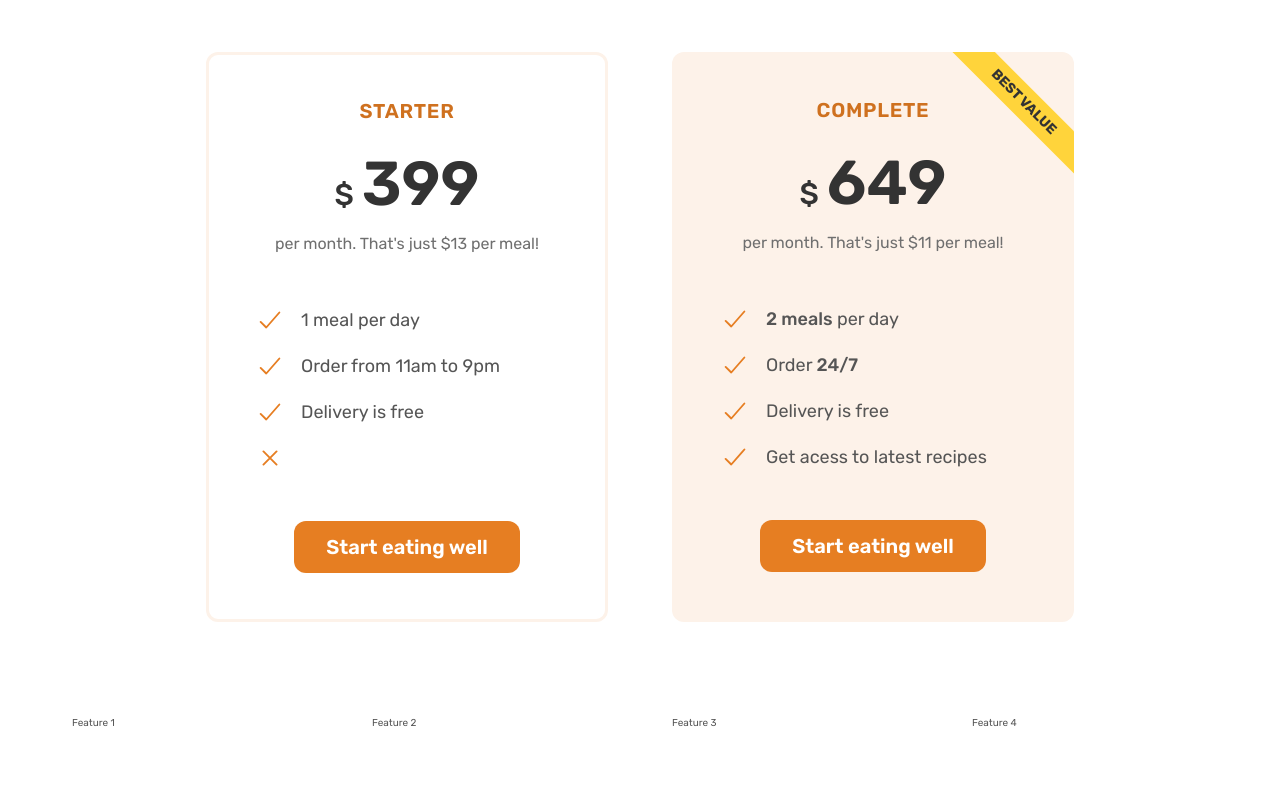
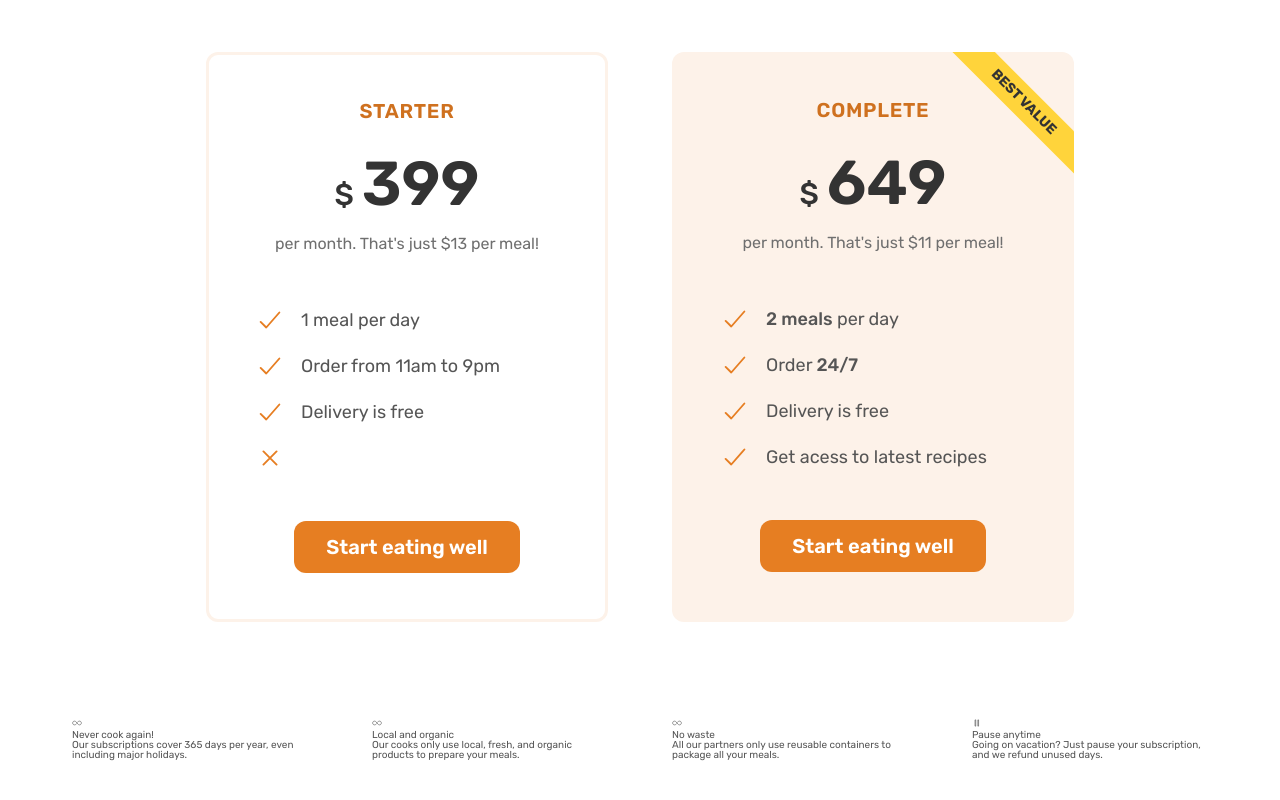
Before and after one commit to maxsplawski/omnifoodLandinPage, a plain HTML site: page index.html in a window 1280 px wide. Shown: the part 4883-5683 px from the top of the page. Drawn offline with nearby package versions, Linux system fonts and the light colour scheme.

Commit message:
Update index.html

```diff
--- a/index.html
+++ b/index.html
@@ -480,10 +480,38 @@
           </div>
         </div>
         <div class="container grid grid--4-cols">
-          <div class="feature">Feature 1</div>
-          <div class="feature">Feature 2</div>
-          <div class="feature">Feature 3</div>
-          <div class="feature">Feature 4</div>
+          <div class="feature">
+            <ion-icon name="infinite-outline"></ion-icon>
+            <p class="feature-title">Never cook again!</p>
+            <p class="feature-text">
+              Our subscriptions cover 365 days per year, even including major
+              holidays.
+            </p>
+          </div>
+          <div class="feature">
+            <ion-icon name="infinite-outline"></ion-icon>
+            <p class="feature-title">Local and organic</p>
+            <p class="feature-text">
+              Our cooks only use local, fresh, and organic products to prepare
+              your meals.
+            </p>
+          </div>
+          <div class="feature">
+            <ion-icon name="infinite-outline"></ion-icon>
+            <p class="feature-title">No waste</p>
+            <p class="feature-text">
+              All our partners only use reusable containers to package all your
+              meals.
+            </p>
+          </div>
+          <div class="feature">
+            <ion-icon name="pause-outline"></ion-icon>
+            <p class="feature-title">Pause anytime</p>
+            <p class="feature-text">
+              Going on vacation? Just pause your subscription, and we refund
+              unused days.
+            </p>
+          </div>
         </div>
       </section>
     </main>
```
